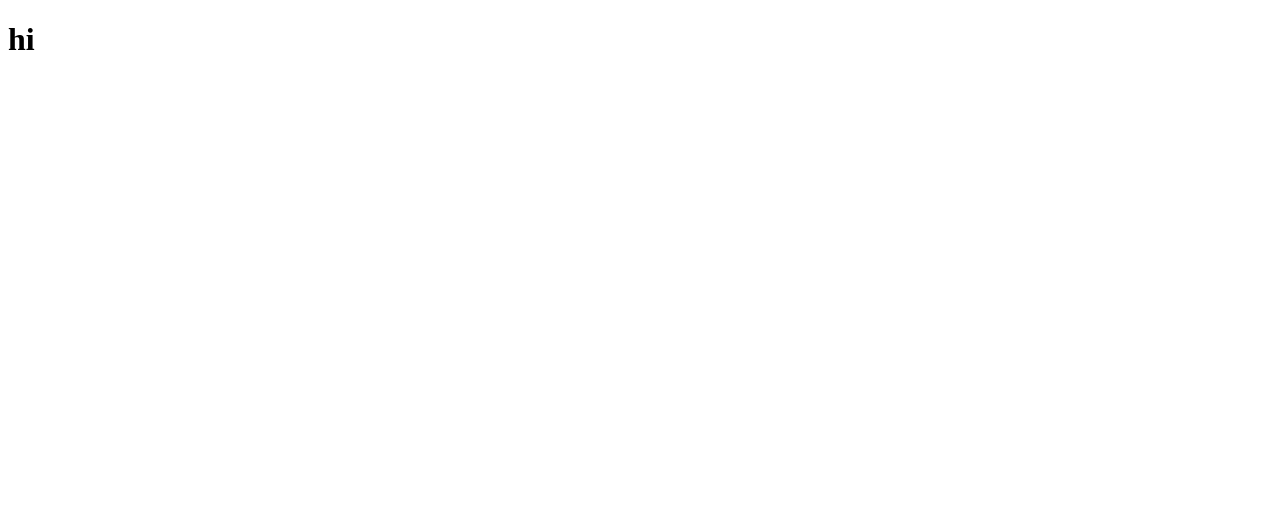
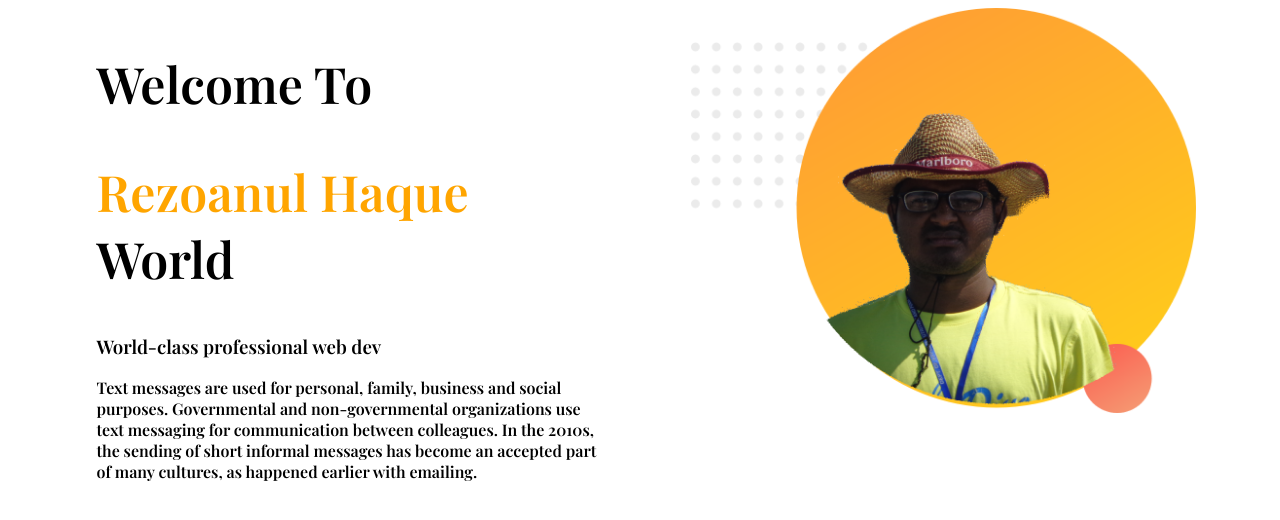
Before and after one commit to rezoanulhaque/web-portfolio, a plain HTML site: page index.html in a window 1280 px wide. Drawn offline with nearby package versions, Linux system fonts and the light colour scheme.

Commit message:
first push

```diff
--- a/index.html
+++ b/index.html
@@ -3,9 +3,21 @@
 <head>
     <meta charset="UTF-8">
     <meta name="viewport" content="width=device-width, initial-scale=1.0">
-    <title>Document</title>
+    <title>Rezoanul Haque</title>
+    <link href="https://fonts.googleapis.com/css2?family=Playfair+Display:wght@600&family=Yellowtail&display=swap" rel="stylesheet">
+    <link rel="stylesheet" href="style.css">
 </head>
 <body>
-    <h1>hi</h1>
+    <section>
+        <div class="half-width">
+            <h1>Welcome To</h1>
+            <h1><span class="name-highlight">Rezoanul Haque</span> World</h1>
+            <h3>World-class professional web dev</h3>
+            <p>Text messages are used for personal, family, business and social purposes. Governmental and non-governmental organizations use text messaging for communication between colleagues. In the 2010s, the sending of short informal messages has become an accepted part of many cultures, as happened earlier with emailing.</p>
+        </div>
+        <div class="half-width"><img src="images/myphoto1.png" alt=""></div>
+    </section>
+
+
 </body>
 </html>
--- /dev/null
+++ b/style.css
@@ -0,0 +1,13 @@
+body{font-family: 'Playfair Display', serif;
+    }
+h1{font-size: 50px;}
+.name-highlight{color: orange;}
+.half-width{
+    width: 40%;
+    float: left;
+    margin-left: 5%;
+    padding-left: 2%;
+}
+.half-width img{
+    width: 100%;
+}
```
Also changed, not shown: images/myphoto1.png (added).
